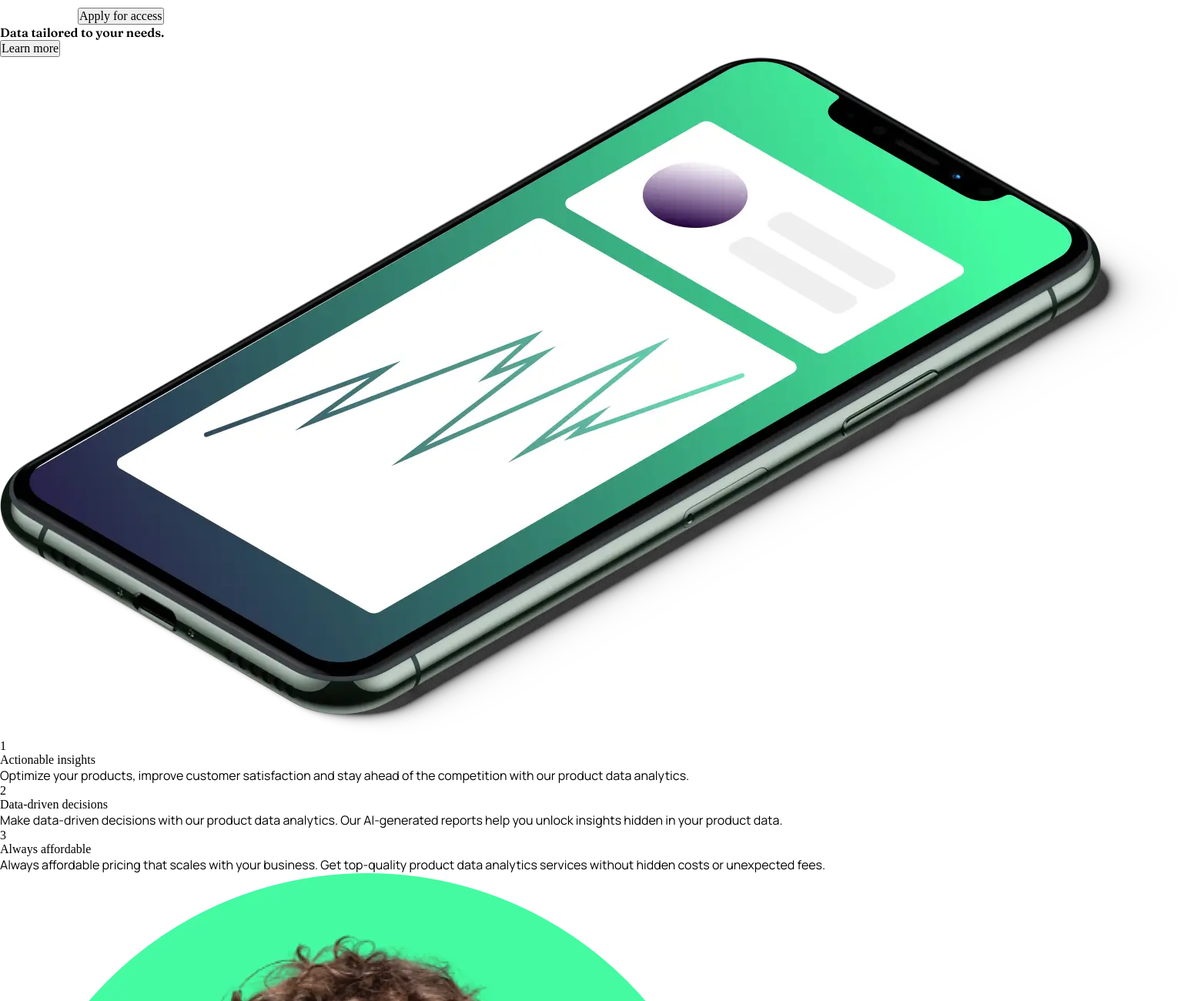
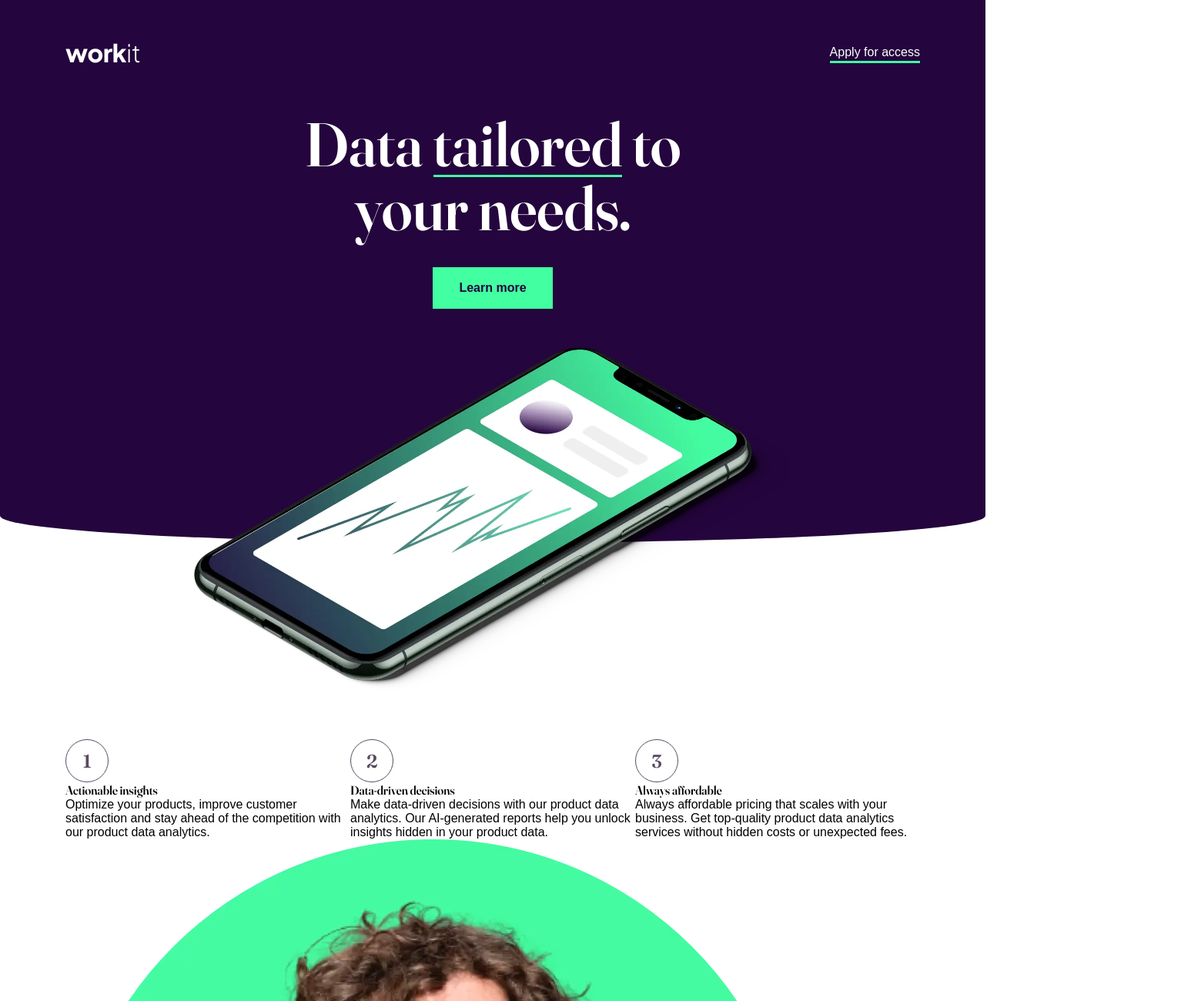
Before and after one commit to aleksandr-efimenko/workit-landing-page, a website built with Vite: page index.html in a window 1280 px wide. Shown: the top 1300 px of the page at 77% size, 1534 px wide, since content can reach past the window. Built offline with nearby package versions, Linux system fonts and the light colour scheme.

Commit message:
create hero

```diff
--- a/index.html
+++ b/index.html
@@ -14,24 +14,24 @@
   <header>
     <div class="container">
       <div class="nav-wrapper">
-
         <img src="./public/assets/images/logo-light.svg" alt="Light logo" class="logo">
         <button class="btn1">Apply for access</button>
+      </div>
+
+      <div class="hero">
+        <div class="hero-text-container">
+          <h1>Data <span class="underline">tailored</span> to your needs.</h1>
+          <button class="btn2">Learn more</button>
+        </div>
+        <div class="hero-img-container">
+          <img src="./public/assets/images/image-hero.webp" alt="Image of smartphone">
+        </div>
       </div>
     </div>
   </header>
 
   <main>
-    <section class="hero">
-      <div class="hero-text-container">
-        <h1>Data <span class="underline">tailored</span> to your needs.</h1>
-        <button class="btn2">Learn more</button>
-
-        <img src="./public/assets/images/image-hero.webp" alt="Image of smartphone">
-      </div>
-    </section>
-    <div class="container">
-      <section>
+    <section class="benefits">
       <div class="container">
         <div class="columns">
           <div class="column">
@@ -79,11 +79,12 @@
         </div>
       </div>
     </section>
-    </div>
+
     </div>
   </main>
 
   <footer>
+    <div class="container">
       <div class="logo-container">
         <img src="./public/assets/images/logo-dark.svg" alt="Dark logo">
         <div class="social-container">
@@ -92,6 +93,7 @@
           <a href="#"> <img src="./public/assets/images/icon-instagram.svg" alt="Instagram icon"></a>
         </div>
       </div>
+    </div>
   </footer>
 
 </body>
--- a/style.css
+++ b/style.css
@@ -1,4 +1,10 @@
-@import url('https://fonts.googleapis.com/css2?family=Fraunces:wght@600&family=Manrope&display=swap');
+/* @import url('https://fonts.googleapis.com/css2?family=Fraunces:wght@600&family=Manrope:wght@400;700&display=swap'); */
+
+@font-face {
+  font-family: "Fraunces";
+  src: url("./public/assets/fonts/fraunces/Fraunces-VariableFont_SOFT,WONK,opsz,wght.ttf");
+  font-weight: 600 700;
+}
 
 :root {
   --dark-purple: hsl(273, 85%, 13%);
@@ -8,12 +14,13 @@
   --white: hsl(0, 0%, 100%);
 
   --ff-header: 'Fraunces', serif;
+
   --fw-header: 600;
 
   /* h1 */
   --fs-heading-l-d: 5rem;
   --fs-heading-l-t: 3.75rem;
-  --fs-heading-l-d: 3.125rem;
+  --fs-heading-l-m: 3.125rem;
   --fs-heading-l: var(--fs-heading-l-d);
 
   --lh-heading-l-d: 5rem;
@@ -41,6 +48,15 @@
   --lh-heading-s-t: 2.25rem;
   --lh-heading-s: var(--lh-heading-s-d);
 
+  /* round container font */
+  --fs-heading-xs-d: 1.5rem;
+  --fs-heading-xs-t: 1.25rem;
+  --fs-heading-xs: var(--fs-heading-xs-d);
+
+  --lh-heading-xs-d: 2.5rem;
+  --lh-heading-xs-d: 2.25rem;
+  --lh-heading-xs-d: var(--lh-heading-xs-d);
+
   /* p */
   --ff-paragraph: 'Manrope', sans-serif;
   --fw-paragraph: 400;
@@ -59,16 +75,137 @@
   padding: 0;
   box-sizing: border-box;
   font: inherit;
+  font-family: var(--ff-paragraph);
 }
 
 h1,
-h2 {
+h2,
+h3,
+h4,
+h5 {
   font-family: var(--ff-header);
+  font-weight: var(--fw-header);
+  font-variation-settings: 'opsz' 144;
 }
 
-p {
-  font-family: var(--ff-paragraph);
+h1 {
+  color: var(--white);
+  font-size: var(--fs-heading-l);
+  line-height: var(--lh-heading-l);
 }
+
+h1 span {
+  font-family: inherit;
+}
+
+.underline {
+  display: inline-block;
+  border-bottom: .1875rem solid var(--eucaplytus);
+}
+
+.container {
+  --max-width: 69.375rem;
+  --side-margins: 2.5rem;
+
+  width: min(var(--max-width), 100% - (var(--side-margins) * 2));
+  margin-inline: auto;
+}
+
+header {
+  background-color: var(--dark-purple);
+
+  border-bottom-left-radius: 100% 10%;
+  border-bottom-right-radius: 100% 10%;
+}
+
+.nav-wrapper {
+  display: flex;
+  justify-content: space-between;
+  padding-block-start: 3.5rem;
+}
+
+.hero {
+  max-width: 70%;
+  margin-inline: auto;
+  position: relative;
+  padding-block-end: 19rem;
+}
+
+.hero-text-container {
+  margin-block-start: 4.0625rem;
+  max-width: 39.6875rem;
+  text-align: center;
+  margin-inline: auto;
+}
+
+.hero-text-container .btn2 {
+  margin-block-start: 2.3125rem;
+}
+
+.hero-img-container {
+  margin-block-start: 50px;
+  margin-inline: auto;
+  position: absolute;
+
+}
+
+.hero-img-container img {
+  max-width: 100%;
+  max-height: 100%;
+}
+
+.benefits {
+  margin-block-start: 15.9375rem;
+}
+
+.columns {
+  display: flex;
+}
+
+.column {
+  flex: 1;
+}
+
+.round-number {
+  border-radius: 50%;
+  border: .0625rem solid var(--davys-grey);
+  height: 56px;
+  width: 56px;
+  display: flex;
+  justify-content: center;
+  align-items: center;
+  font-family: var(--ff-header);
+  font-size: var(--fs-heading-xs);
+  color: var(--davys-grey);
+}
+
+.btn1 {
+  cursor: pointer;
+  background-color: transparent;
+  color: var(--white);
+  border: 0;
+  border-bottom: 3px solid var(--eucaplytus);
+}
+
+.btn1:hover {
+  color: var(--eucaplytus);
+}
+
+.btn2 {
+  font-weight: 700;
+  cursor: pointer;
+  background-color: var(--eucaplytus);
+  color: var(--dark-purple);
+  border: .125rem solid var(--eucaplytus);
+  padding: 1rem 2rem;
+}
+
+.btn2:hover {
+  color: var(--eucaplytus);
+  background-color: var(--dark-purple);
+}
+
+
 
 /* tablet */
 @media (max-width: 50rem) {
@@ -85,9 +222,19 @@ p {
     --fs-heading-s: var(--fs-heading-s-t);
     --lh-heading-s: var(--lh-heading-s-t);
 
+    /* round container font */
+    --fs-heading-xs: var(--fs-heading-xs-t);
+    --lh-heading-xs-d: var(--lh-heading-xs-t);
+
     /* p */
     --fs-paragraph: var(--fs-paragraph-t);
     --ls-paragraph: var(--ls-paragraph-t);
+  }
+
+  .round-number {
+
+    height: 3rem;
+    width: 3rem;
   }
 }
 
@@ -102,4 +249,9 @@ p {
     --fs-heading-m: var(--fs-heading-m-m);
     --lh-heading-m: var(--lh-heading-m-m);
   }
+
+  .container {
+    --side-margins: 1rem;
+  }
+
 }
```
Lines whose indentation alone changed are shown as unchanged.
